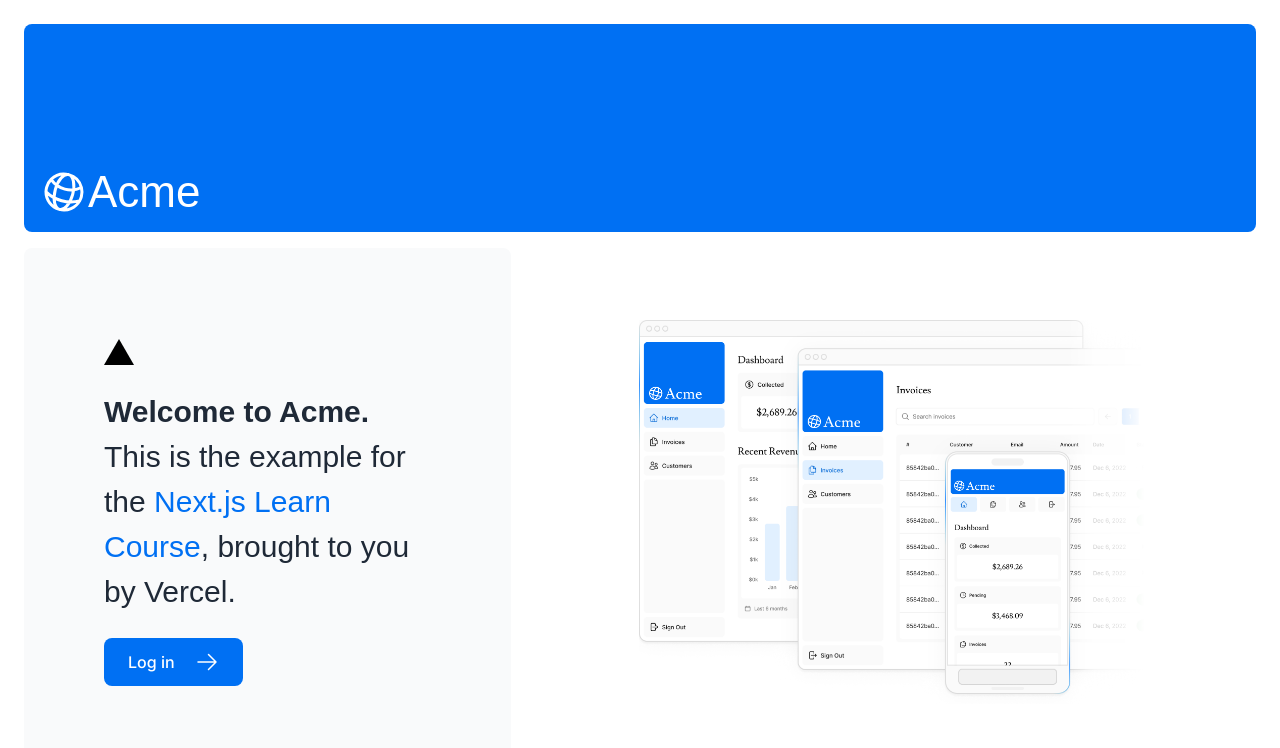
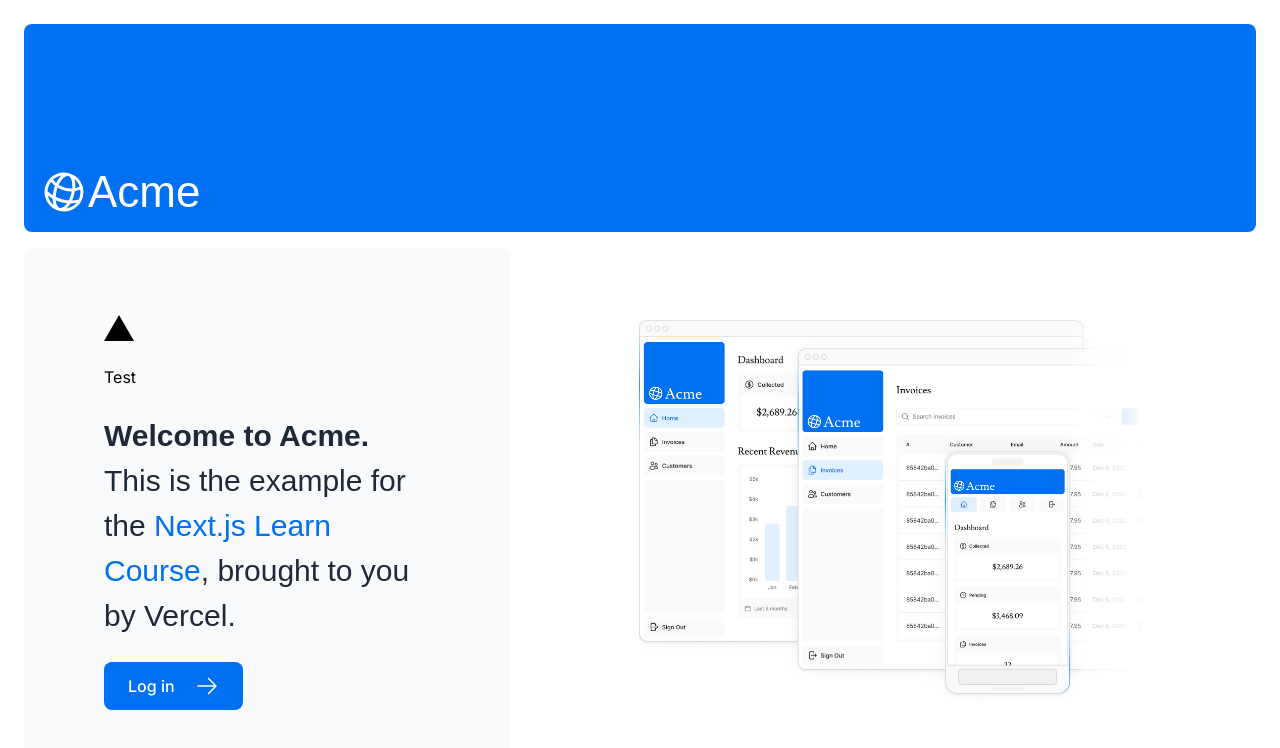
Before and after one commit to ngoctien308/dashboard_app, a Next.js app: page / in a window 1280 px wide. Shown: the top 748 px of the page. Built offline with nearby package versions, Linux system fonts and the light colour scheme; a web font is replaced by a local one.

Commit message:
test deploy

```diff
--- a/app/page.tsx
+++ b/app/page.tsx
@@ -17,6 +17,7 @@ export default function Page() {
           <div
             className="relative w-0 h-0 border-l-[15px] border-r-[15px] border-b-[26px] border-l-transparent border-r-transparent border-b-black"
           />
+          <div>Test</div>
           <p className={`${lusitana.className} antialiased text-xl text-gray-800 md:text-3xl md:leading-normal`}>
             <strong>Welcome to Acme.</strong> This is the example for the{' '}
             <a href="https://nextjs.org/learn/" className="text-blue-500">
```
